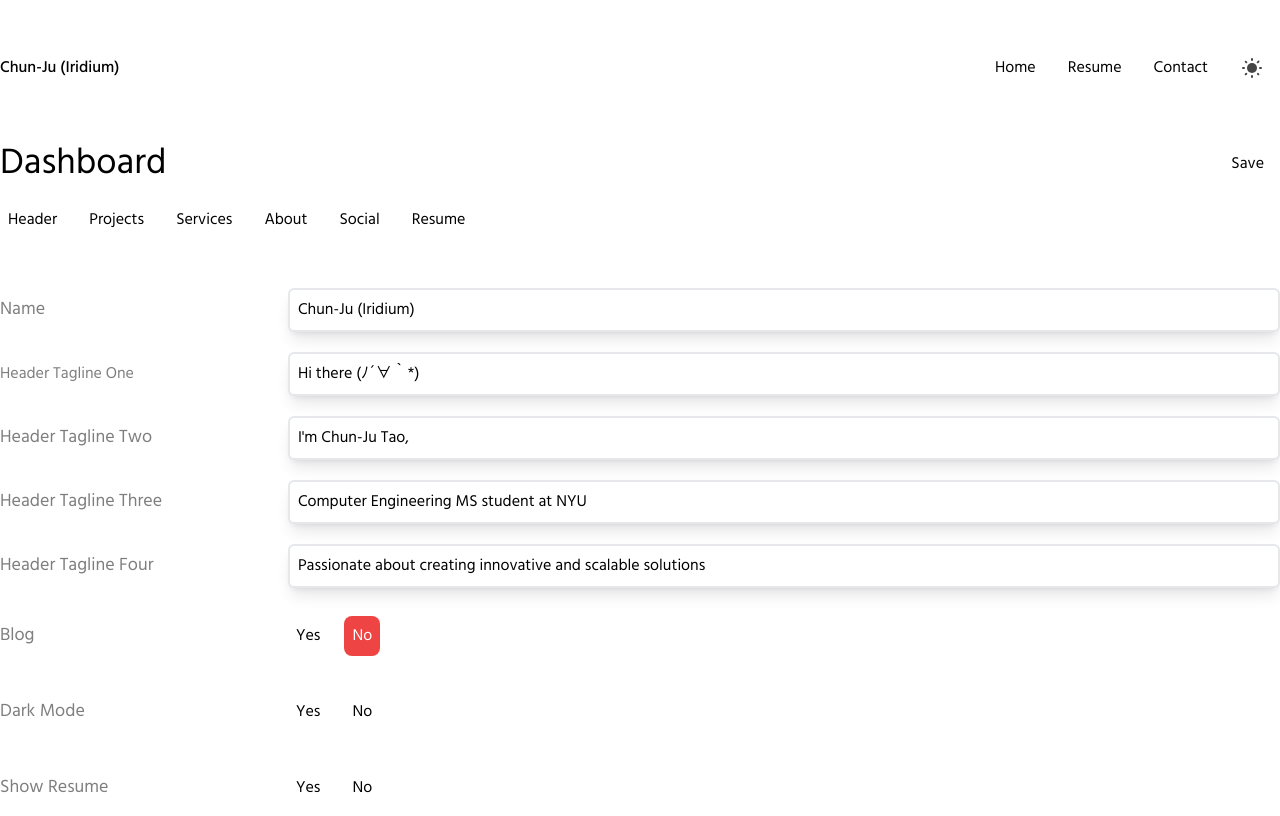
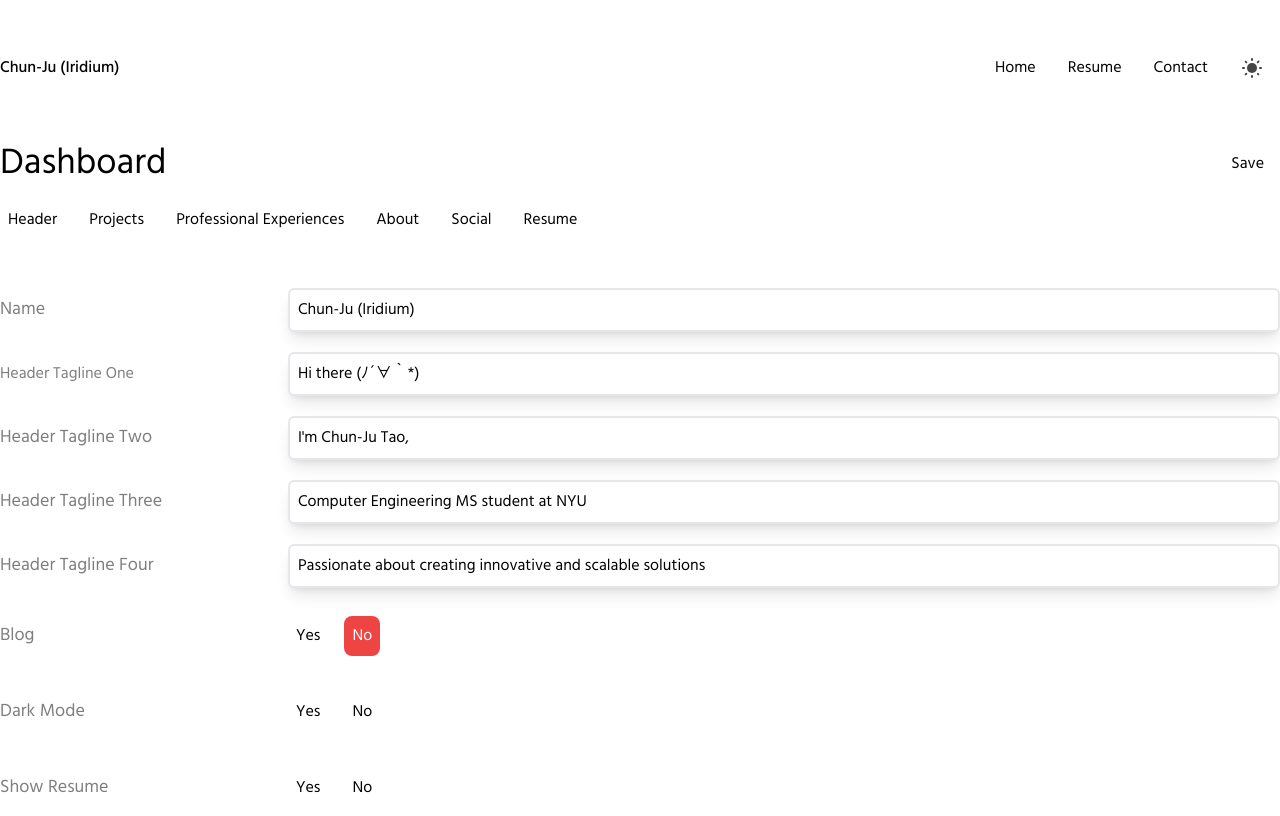
Before and after one commit to iridiumtao/iridiumtao.github.io, a Next.js app: page /edit in a window 1280 px wide. Built offline with nearby package versions, Linux system fonts and the light colour scheme.

Commit message:
fix Professional Experience entry

```diff
--- a/data/portfolio.json
+++ b/data/portfolio.json
@@ -86,6 +86,11 @@
     }
   ],
   "services": [
+    {
+      "id": "678d33ac-a854-4dce-9c0e-db5fae6cd91e",
+      "title": "Data Science Intern, Micron",
+      "description": "Built a production-scale pipeline and Streamlit app for fab-dispatch analysis (33GB/2 weeks), created an explainable LightGBM-SHAP model for parameter simplification, and developed repo-documentation tools cutting token use 10× and boosting developer efficiency 3×."
+    },
     {
       "id": "1",
       "title": "Software Developer, CARITY AI",
--- a/pages/edit.js
+++ b/pages/edit.js
@@ -160,13 +160,13 @@ const Edit = () => {
     setData({
       ...data,
       services: [
-        ...data.services,
         {
           id: uuidv4(),
-          title: "New Service",
+          title: "New Professional Experience",
           description:
             "Lorem Ipsum is simply dummy text of the printing and typesetting industry. ",
         },
+        ...data.services,
       ],
     });
   };
@@ -353,10 +353,10 @@ const Edit = () => {
               Projects
             </Button>
             <Button
-              onClick={() => setCurrentTabs("SERVICES")}
-              type={currentTabs === "SERVICES" && "primary"}
+              onClick={() => setCurrentTabs("PROFESSIONAL_EXPERIENCES")}
+              type={currentTabs === "PROFESSIONAL_EXPERIENCES" && "primary"}
             >
-              Services
+              Professional Experiences
             </Button>
             <Button
               onClick={() => setCurrentTabs("ABOUT")}
@@ -642,10 +642,15 @@ const Edit = () => {
             </div>
           </>
         )}
-        {/* SERVICES */}
-        {currentTabs === "SERVICES" && (
+        {/* PROFESSIONAL EXPERIENCES */}
+        {currentTabs === "PROFESSIONAL_EXPERIENCES" && (
           <>
             <div className="mt-10">
+              <div className="my-10">
+                <Button onClick={addService} type="primary">
+                  Add Professional Experience +
+                </Button>
+              </div>
               {data.services.map((service, index) => (
                 <div key={service.id}>
                   <div className="flex items-center justify-between">
@@ -690,11 +695,6 @@ const Edit = () => {
                   <hr className="my-10"></hr>
                 </div>
               ))}
-            </div>
-            <div className="my-10">
-              <Button onClick={addService} type="primary">
-                Add Service +
-              </Button>
             </div>
           </>
         )}
```
